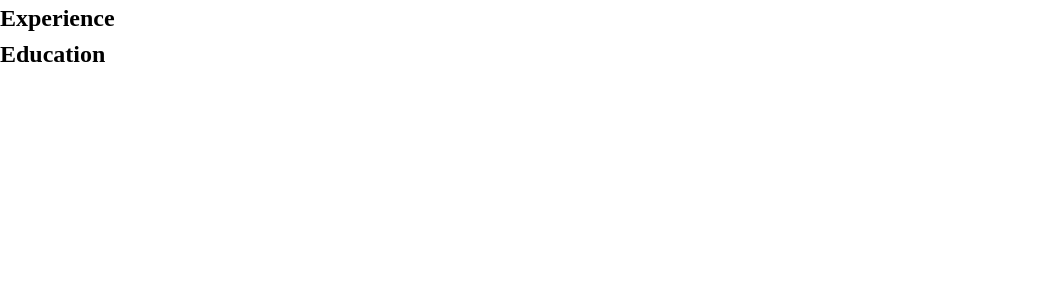
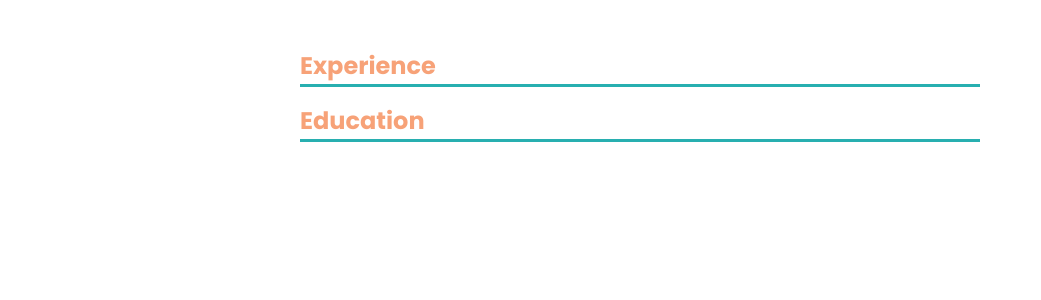
Before and after one commit to fadingmorsecode/cv-application, a React (Vite) app: page / in a window 1280 px wide. Both pictures are taken after a click on the button "Submit". Shown: the top 300 px of the page, without its empty margins (0-1041 px from the left). Built offline with nearby package versions, Linux system fonts and the light colour scheme.

Commit message:
style the cv generation page

```diff
--- a/src/rendercv.jsx
+++ b/src/components/rendercv.jsx
@@ -1,3 +1,5 @@
+import '../styles/rendercv.css';
+
 export default function RenderCV({
   generalData,
   educationalData,
@@ -6,11 +8,12 @@ export default function RenderCV({
   const renderEducational = educationalData.map((d) => {
     const length = educationalData.length;
     return (
-      <div key={d.id}>
-        <p>{d.degree}</p>
-        <p>{d.school}</p>
+      <div key={d.id} className='section-container'>
+        <p className='degree-text'>{d.degree}</p>
+        <p className='blue-font'>{d.school}</p>
         <div className='date-container'>
           <p>{d.start}</p>
+          <p>-</p>
           <p>{d.current ? 'Present' : d.end}</p>
         </div>
         {educationalData.indexOf(d) < length - 1 && (
@@ -23,11 +26,12 @@ export default function RenderCV({
   const renderPractical = practicalData.map((d) => {
     const length = practicalData.length;
     return (
-      <div key={d.id}>
-        <p>{d.position}</p>
-        <p>{d.company}</p>
+      <div key={d.id} className='section-container'>
+        <p className='position-text'>{d.position}</p>
+        <p className='blue-font'>{d.company}</p>
         <div className='date-container'>
           <p>{d.start}</p>
+          <p>-</p>
           <p>{d.current ? 'Present' : d.end}</p>
         </div>
         <p>{d.duties}</p>
@@ -39,18 +43,18 @@ export default function RenderCV({
   });
 
   return (
-    <>
-      <div>
-        <h1>{generalData.name}</h1>
+    <div className='cv-container'>
+      <div className='section-container'>
+        <h1 className='general-heading'>{generalData.name}</h1>
         <p>{generalData.phone}</p>
         <p>{generalData.email}</p>
       </div>
-      <h2>Experience</h2>
+      <h2 className='experience-heading'>Experience</h2>
       <div className='decorative-blue-line'></div>
       {renderPractical}
-      <h2>Education</h2>
+      <h2 className='education-heading'>Education</h2>
       <div className='decorative-blue-line'></div>
       {renderEducational}
-    </>
+    </div>
   );
 }
--- a/src/index.css
+++ /dev/null
@@ -1,27 +0,0 @@
-/*
-  Josh's Custom CSS Reset
-  https://www.joshwcomeau.com/css/custom-css-reset/
-*/
-*, *::before, *::after {
-  box-sizing: border-box;
-}
-* {
-  margin: 0;
-}
-body {
-  line-height: 1.5;
-  -webkit-font-smoothing: antialiased;
-}
-img, picture, video, canvas, svg {
-  display: block;
-  max-width: 100%;
-}
-input, button, textarea, select {
-  font: inherit;
-}
-p, h1, h2, h3, h4, h5, h6 {
-  overflow-wrap: break-word;
-}
-#root, #__next {
-  isolation: isolate;
-}
--- /dev/null
+++ b/src/styles/index.css
@@ -0,0 +1,50 @@
+@import url('https://fonts.googleapis.com/css2?family=Bebas+Neue&family=Poppins:ital,wght@0,100;0,200;0,300;0,400;0,500;0,600;0,700;0,800;0,900;1,100;1,200;1,300;1,400;1,500;1,600;1,700;1,800;1,900&family=Roboto+Condensed:ital,wght@0,100..900;1,100..900&display=swap');
+:root {
+  --bebas: 'Bebas Neue', sans-serif;
+  --poppins: 'Poppins', sans-serif;
+  --robotoCondensed: font-family: "Roboto Condensed", sans-serif;
+}
+
+/*
+  Josh's Custom CSS Reset
+  https://www.joshwcomeau.com/css/custom-css-reset/
+*/
+*,
+*::before,
+*::after {
+  box-sizing: border-box;
+}
+* {
+  margin: 0;
+}
+body {
+  line-height: 1.5;
+  -webkit-font-smoothing: antialiased;
+}
+img,
+picture,
+video,
+canvas,
+svg {
+  display: block;
+  max-width: 100%;
+}
+input,
+button,
+textarea,
+select {
+  font: inherit;
+}
+p,
+h1,
+h2,
+h3,
+h4,
+h5,
+h6 {
+  overflow-wrap: break-word;
+}
+#root,
+#__next {
+  isolation: isolate;
+}
--- /dev/null
+++ b/src/styles/rendercv.css
@@ -0,0 +1,64 @@
+.cv-container {
+  padding: 2rem;
+}
+
+.general-heading {
+  font-family: var(--bebas);
+  font-size: 3rem;
+  line-height: normal;
+}
+
+.position-text,
+.degree-text {
+  font-family: var(--poppins);
+  font-weight: 500;
+}
+
+.blue-font {
+  color: #28afb0;
+}
+
+.section-container p {
+  font-family: var(--poppins);
+}
+
+.education-heading,
+.experience-heading {
+  margin-top: 1rem;
+  color: #f7a278;
+  font-family: var(--poppins);
+}
+
+.decorative-blue-line {
+  height: 3px;
+  width: 100%;
+  background-color: #28afb0;
+  margin-bottom: 0.5rem;
+}
+
+.date-container {
+  display: flex;
+  gap: 5px;
+}
+
+.decorative-grey-line {
+  height: 1px;
+  width: 100%;
+  border-top: dashed grey 3px;
+  margin-top: 10px;
+  margin-bottom: 10px;
+}
+
+@media screen and (min-width: 500px) {
+  .cv-container {
+    padding-left: 100px;
+    padding-right: 100px;
+  }
+}
+
+@media screen and (min-width: 1000px) {
+  .cv-container {
+    padding-left: 300px;
+    padding-right: 300px;
+  }
+}
```
Also changed, not shown: src/components/cvgenerator.jsx (renamed from src/cvgenerator.jsx, +4 -4 lines), src/main.jsx (+6 -7 lines), src/components/form-components/education.jsx (renamed from src/form-components/education.jsx), src/components/form-components/general.jsx (renamed from src/form-components/general.jsx), src/components/form-components/practical.jsx (renamed from src/form-components/practical.jsx), src/styles/form.css (added).
